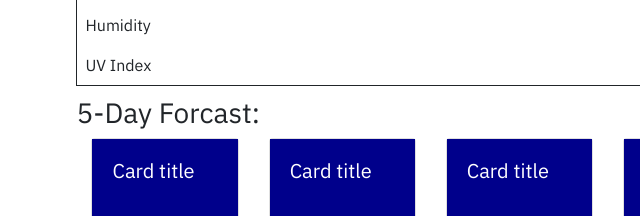
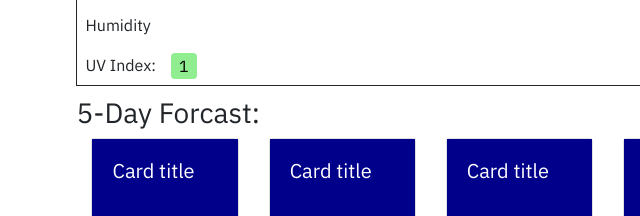
Before and after one commit to sboucher2011/weather-dashboard, a plain HTML site: page index.html in a window 1280 px wide. Shown: the part 244-460 px from the top of the page, 290-930 px from the left. Drawn offline with nearby package versions, Linux system fonts and the light colour scheme; no server answers.

Commit message:
uv index for favorable, moderate, and server complete

```diff
--- a/assets/css/style.css
+++ b/assets/css/style.css
@@ -18,6 +18,19 @@ body {
     margin: 25px;
     text-align: center;
     height: 60px;
+}
+
+#uvFirstPart {
+  margin-right: 15px;
+}
+
+#currentUV {
+  background-color: lightgreen;
+  border-radius: 4px;
+  padding-left: 8px;
+  padding-right: 8px;
+  border: none;
+  color: black;
 }
 
 h1 {
--- a/assets/js/script.js
+++ b/assets/js/script.js
@@ -74,8 +74,6 @@ function displayCurrentWeather(cityInfo) {
     //current condition
     var currentCondition = cityInfo['weather'][0]['main'];
     var currentConditionIcon = cityInfo['weather'][0]['icon'];
-    //http://openweathermap.org/img/wn/10d@2x.png
-    //10d is the condition
 
     //humidity
     var humidity = cityInfo.main.humidity;
@@ -105,7 +103,16 @@ function displayUVForcast(lat, long) {
         response.json().then(function(uvForcastData) {
             //uv index
             var uvIndex = uvForcastData.current.uvi;
-            currentUVEl.textContent = "UV Index: " + uvIndex;
+
+            if (uvIndex >= 3) {
+                currentUVEl.style.backgroundColor = "#FFFF00";
+            }
+
+            if (uvIndex >= 6) {
+                currentUVEl.style.backgroundColor = "#AA0000";
+            }
+
+            currentUVEl.textContent =  uvIndex;
 
             displayForcast(uvForcastData);
         });
--- a/index.html
+++ b/index.html
@@ -42,7 +42,8 @@
                 <p id="currentTemp">Temp</p>
                 <p id="currentWind">Wind</p>
                 <p id="currentHumidity">Humidity</p>
-                <p id="currentUV">UV Index</p>
+                <p id="uvFirstPart" style="float: left">UV Index: </p><button type="submit" id="currentUV" disabled>1</button>
+
             </div>
 
             <!-- Forcast -->
```
